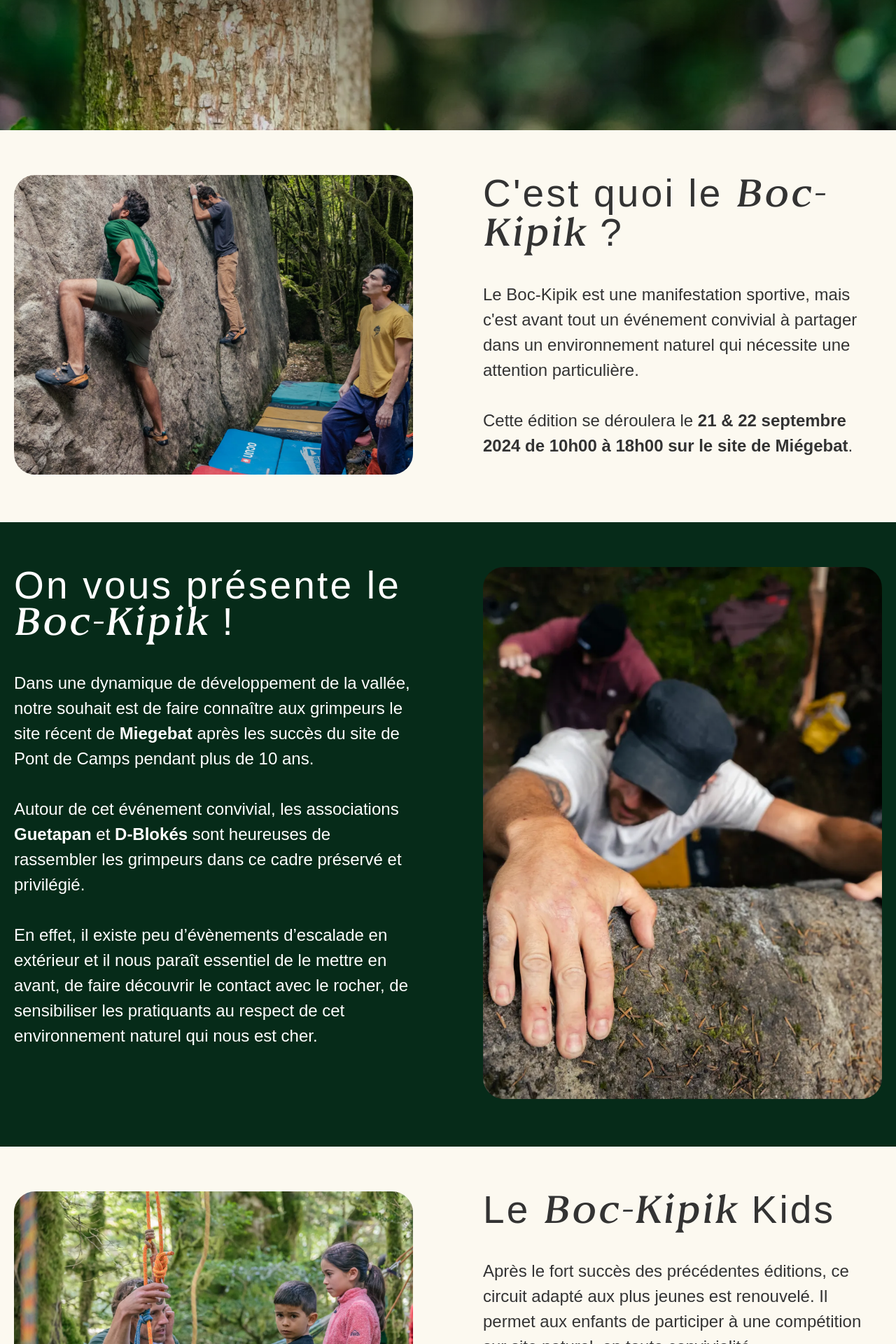
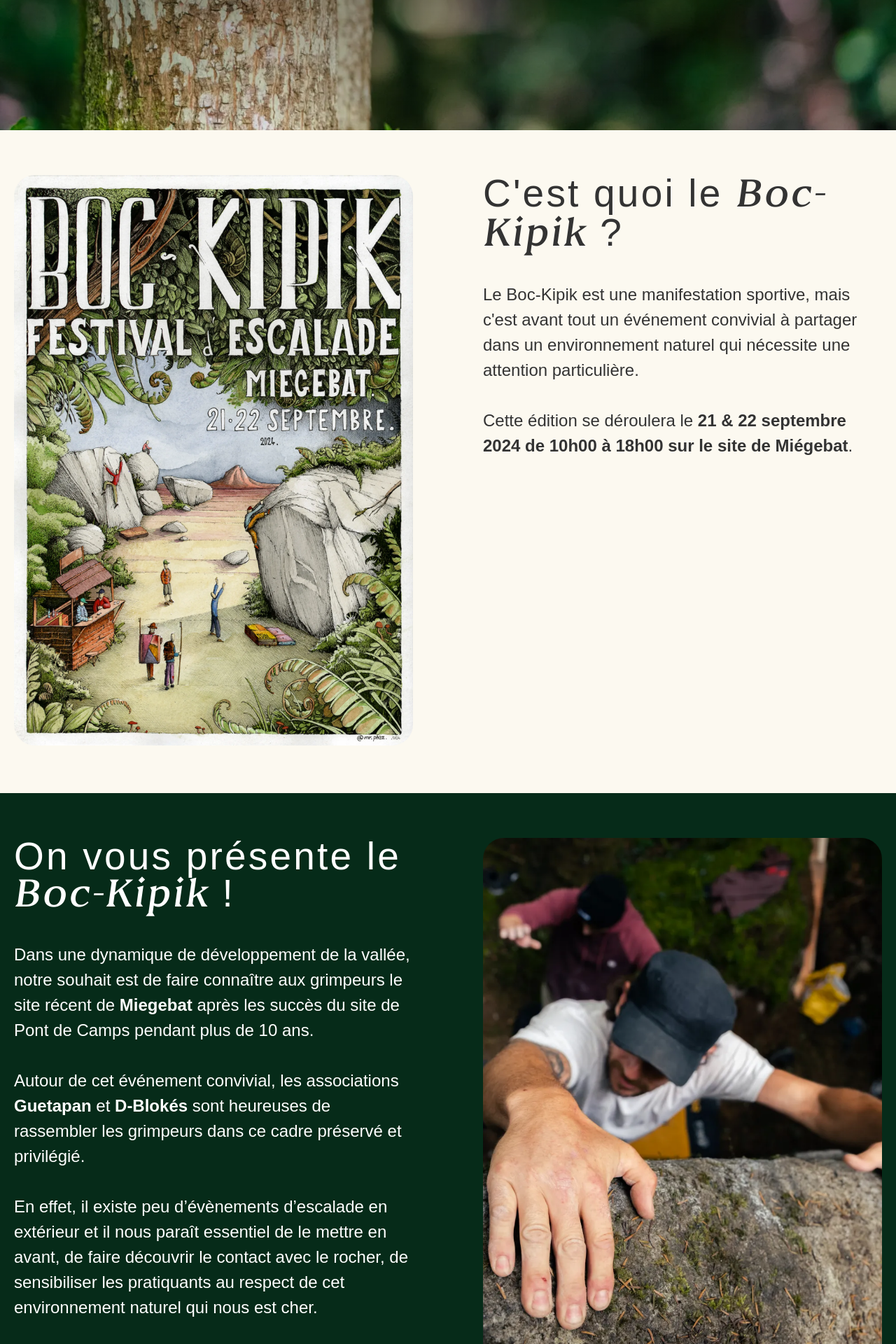
Before and after one commit to stfnlnc/dblokes, a Symfony app: template templates/main/festival.html.twig in a window 1280 px wide. Shown: the part 614-2534 px from the top of the page at 70% size. Run offline with Twig, Linux system fonts and the light colour scheme; the template is opened without the code that fills it, so the values that code supplies are empty; style sheets or scripts are compiled from the project's sources; some libraries are stand-ins or nearby versions; some web fonts are replaced.

Commit message:
feat: add poster fest

```diff
--- a/assets/styles/app.css
+++ b/assets/styles/app.css
@@ -11,6 +11,9 @@
 }
 .img__home__portrait {
   aspect-ratio: 3/4;
+}
+.img__home__poster {
+  aspect-ratio: unset;
 }
 .img__topo {
   width: 100%;
--- a/assets/styles/components/_image.scss
+++ b/assets/styles/components/_image.scss
@@ -8,6 +8,9 @@
         &__portrait {
             aspect-ratio: 3/4;
         }
+        &__poster {
+            aspect-ratio: unset;
+        }
     }
     &__topo {
         width: 100%;
--- a/templates/main/festival.html.twig
+++ b/templates/main/festival.html.twig
@@ -24,7 +24,7 @@
     <section class="container__large secondary-light--bg primary-dark">
         <div class="container flex row gap--20 justify--space-between col-mobile">
             <div class="w--50 w-100-mobile">
-                <img class="img__home" src="{{ asset('images/bockipik-1.webp') }}" alt="">
+                <img class="img__home img__home__poster" src="{{ asset('images/bockipik-affiche.webp') }}" alt="">
             </div>
             <div class="w--50 flex col align--start gap--8 w-100-mobile">
                 <h3>
@@ -135,6 +135,15 @@
             </div>
         </div>
     </section>
+    <section class="container__large primary-light--bg primary-dark">
+        <div class="container flex row gap--20 justify--center col-mobile">
+            <div class="w--50 flex col align--start gap--8 w-100-mobile">
+                <h3>
+                    <span class="blaak">Nos partenaires</span>
+                </h3>
+            </div>
+        </div>
+    </section>
     <section class="container__large secondary-light--bg primary-dark">
         <div class="container flex row gap--20 justify--center col-mobile">
             <div class="w--50 flex col align--start gap--8 w-100-mobile">
--- a/templates/main/topo.html.twig
+++ b/templates/main/topo.html.twig
@@ -124,6 +124,7 @@
                         </h5>
                         <p class="text__s">
                             <strong>Blocoast</strong> (Hossegor) <br>
+                            <strong>Gravity Bouldering</strong> (Labenne) <br>
                             <strong>Padelnbloc</strong> (Saint-Avit)
                         </p>
                     </div>
@@ -156,6 +157,7 @@
                         Shop</a>
                     <a target="_blank" class="btn btn__lg btn__dark" href="https://tmms-shop.de/kletterfuehrer/1709-blocs-en-vallee-d-ossau-9791069998391.html">TMMS
                         Shop</a>
+                    <a target="_blank" class="btn btn__lg btn__dark" href="https://www.barrabes.com/fr/chincholle-dorian-blocs-vallee-d39ossau/product-269107">Boutique Barrabes</a>
                 </div>
             </div>
         </div>
```
Also changed, not shown: templates/main/asso.html.twig (+7 -6 lines), assets/images/bockipik-affiche.webp (added), 3 other files.
